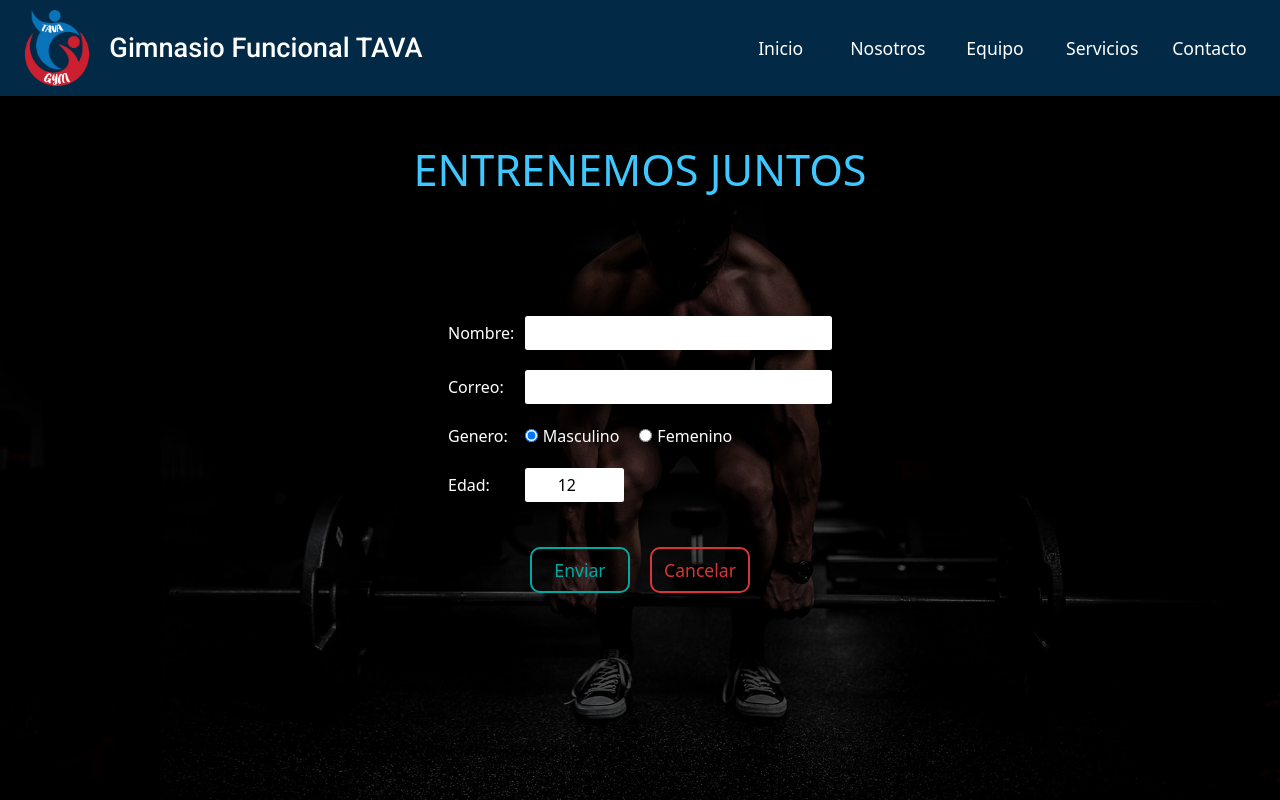
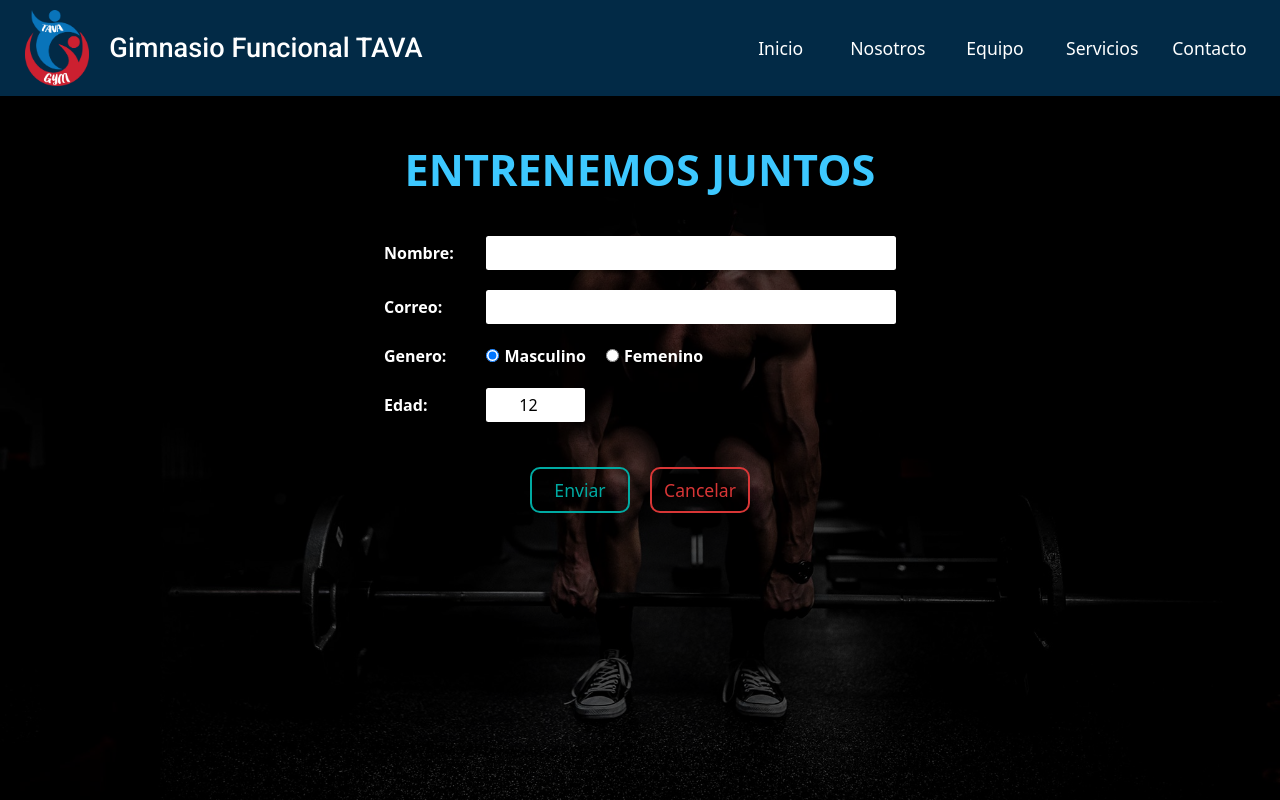
Before and after one commit to yimmytor/cenfotec-fro4-angular, an Angular app: page / in a window 1280 px wide. Both pictures are taken after a click on the button "COMIENZA HOY". Shown: the top 800 px of the page. Built offline with nearby package versions, Linux system fonts and the light colour scheme.

Commit message:
Segundo Avance

```diff
--- a/src/app/principal/inicio/inicio.component.css
+++ b/src/app/principal/inicio/inicio.component.css
@@ -80,7 +80,7 @@
     display: flex;
     flex-direction: column;
     align-items: center;
-    width: 30%;
+    width: 40%;
 }
 
 .formulario-contacto div {
@@ -193,5 +193,14 @@
     width: 100%;
     padding: 0.625rem;
     background: #ff9d9d;
+    text-align: center;
     color: #911818;
 }
+
+.formulario-contacto .success {
+    width: 100%;
+    padding: 0.625rem;
+    background: #9dffe7;
+    text-align: center;
+    color: #18917d;
+}
--- a/src/app/principal/inicio/inicio.component.html
+++ b/src/app/principal/inicio/inicio.component.html
@@ -32,11 +32,12 @@
                 <input type="number" [(ngModel)]="solicitud.edad" id="edad" name="edad" min="12" max="199" value="12" required>
             </div>
             <div class="button-box">
-                <button type="submit"class="btn-green">Enviar</button>
-                <button class="btn-red" (click)="cancelarEnvioFormulario($event)">Cancelar</button>
+                <button type="submit"class="btn-green" [disabled]="botonesDeshabilitados">Enviar</button>
+                <button class="btn-red" (click)="cancelarEnvioFormulario($event)" [disabled]="botonesDeshabilitados">Cancelar</button>
             </div>
 
             <p class="error" *ngIf="errorValidacion">Todos los campos son requeridos</p>
+            <p class="success" *ngIf="validacionExitosa">¡Hemos registrado su petición, pronto le contactaremos!</p>
         </form>
     </div>
 </section>
--- a/src/app/principal/inicio/inicio.component.ts
+++ b/src/app/principal/inicio/inicio.component.ts
@@ -14,6 +14,8 @@ export class InicioComponent implements OnInit {
   claseFormulario: string;
   solicitud: SolicitudContacto;
   errorValidacion: boolean;
+  botonesDeshabilitados: boolean;
+  validacionExitosa: boolean;
 
   enviarSolicitud(event: Event) {
     event.preventDefault();
@@ -25,7 +27,16 @@ export class InicioComponent implements OnInit {
         this.errorValidacion = false;
       }, 3000);
     }else{
-      this.cambiarClase();
+      this.botonesDeshabilitados = true
+      this.validacionExitosa = true;
+
+      setTimeout(() => {
+        this.botonesDeshabilitados = false
+        this.validacionExitosa = false;
+
+        this.cambiarClase();
+      }, 3000);
+
     }
   }
 
@@ -62,6 +73,8 @@ export class InicioComponent implements OnInit {
     this.clasePanel = 'panel-informacion';
     this.claseFormulario = 'formulario-contacto';
     this.errorValidacion = false;
+    this.botonesDeshabilitados = false;
+    this.validacionExitosa = false;
     this.solicitud = {
       nombre: '',
       email: '',
--- a/src/styles.css
+++ b/src/styles.css
@@ -53,8 +53,9 @@ body {
     display: flex;
     flex-direction: column;
     align-items: center;
-    width: 100%;
+    min-width: 100%;
     height: 100vh;
+    overflow: auto;
 }
 
 .seccion-central .dark-screen {
@@ -64,12 +65,14 @@ body {
     width: 100%;
     height: 100%;
     background-color: #000000ab;
+    font-weight: 600;
 }
 
 .seccion-central h1 {
-    margin: 18vh 0 15vh 0;
+    margin: 18vh 0 5vh 0;
     font-size: 2.5rem;
     font-weight: 500;
     text-transform: uppercase;
     color: var(--color-fuente-titulo);
+    font-weight: 600;
 }
```
